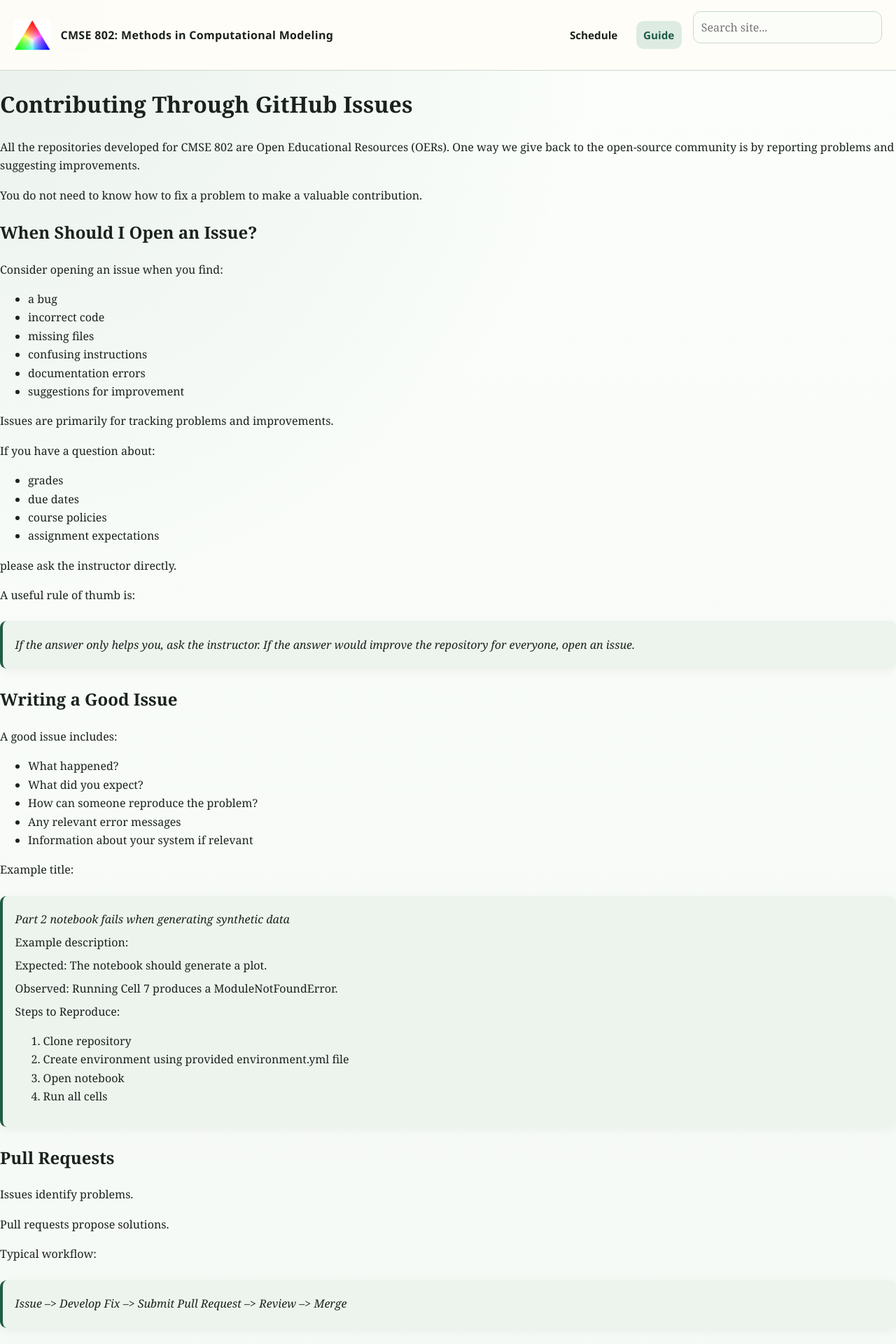
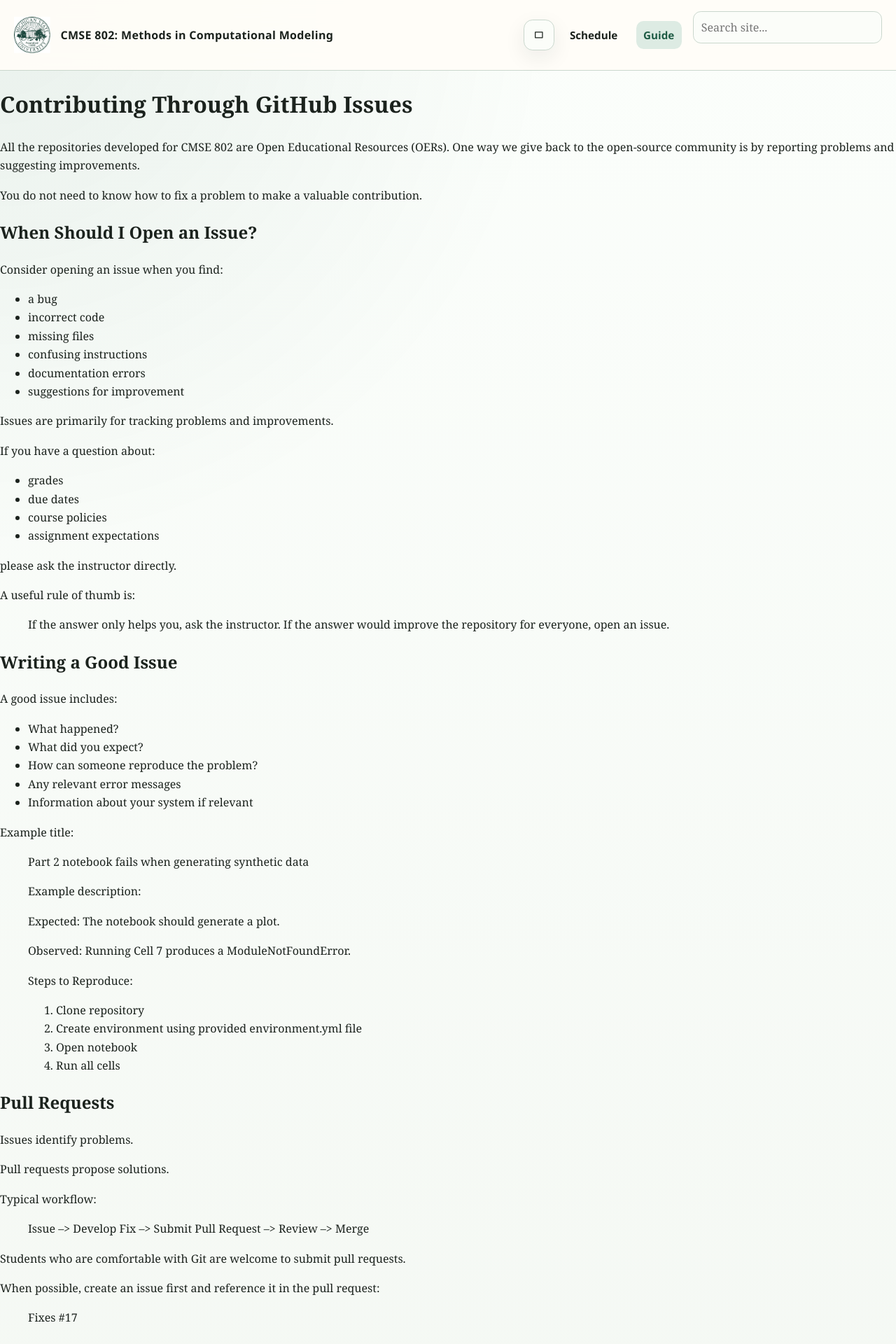
Before and after one commit to msu-cmse-courses/cmse802-FS26, a Jekyll site: the page built from Guide/05-Contributing.md, in a window 1280 px wide. Shown: the top 1920 px of the page at 70% size. Built offline with Jekyll 4.4.1, drawn with Linux system fonts in a browser that asks for light colours; our own code applies the rules of GitHub Pages for plain Markdown files; some of the changed text lies outside the part shown.

Commit message:
Adding 3-colum 1-colum toggle

```diff
--- a/_layouts/default.html
+++ b/_layouts/default.html
@@ -67,33 +67,6 @@
     img {
       max-width: 100%;
       height: auto;
-    }
-
-    blockquote {
-      margin: 1.5rem 0;
-      padding: 0.9rem 1.1rem;
-      background: var(--panel-alt);
-      border-left: 4px solid var(--accent);
-      border-radius: 0.6rem;
-      color: var(--text);
-      box-shadow: 0 4px 14px rgba(31, 35, 40, 0.05);
-    }
-
-    blockquote p {
-      margin: 0.4rem 0;
-    }
-
-    blockquote p:first-child {
-      font-style: italic;
-    }
-
-    blockquote cite,
-    blockquote footer {
-      display: block;
-      margin-top: 0.55rem;
-      color: var(--muted);
-      font-size: 0.92rem;
-      font-style: normal;
     }
 
     .sr-only {
@@ -169,6 +142,23 @@
       gap: 0.75rem;
     }
 
+    .view-toggle {
+      display: inline-flex;
+      align-items: center;
+      justify-content: center;
+      width: 2.75rem;
+      height: 2.75rem;
+      border: 1px solid var(--border);
+      border-radius: 0.8rem;
+      background: var(--panel-bg);
+      color: var(--text);
+      font-size: 1.1rem;
+      cursor: pointer;
+      box-shadow: var(--shadow);
+      padding: 0;
+      line-height: 0;
+    }
+
     .menu-toggle {
       display: none;
       align-items: center;
@@ -182,6 +172,16 @@
       font-size: 1.1rem;
       cursor: pointer;
       box-shadow: var(--shadow);
+      padding: 0;
+      line-height: 0;
+    }
+
+    .menu-toggle svg,
+    .view-toggle svg {
+      display: block;
+      width: 1.1rem;
+      height: 1.1rem;
+      stroke: currentColor;
     }
 
     .nav-links {
@@ -282,6 +282,23 @@
       margin: 0 auto;
       padding: 1.5rem;
       align-items: start;
+    }
+
+    body.wide-view .layout {
+      grid-template-columns: 1fr;
+    }
+
+    body.wide-view .left,
+    body.wide-view .right {
+      display: none;
+    }
+
+    body.wide-view .menu-toggle {
+      display: none !important;
+    }
+
+    body.wide-view main {
+      grid-column: 1 / -1;
     }
 
     .left,
@@ -511,6 +528,10 @@
     }
 
     @media (max-width: 900px) {
+      .view-toggle {
+        display: none !important;
+      }
+
       .top-nav {
         flex-wrap: wrap;
         align-items: flex-start;
@@ -582,13 +603,24 @@
   <header class="top-nav">
     <div class="nav-left">
       <a href="{{ '/' | relative_url }}" aria-label="Go to the schedule home page">
-        <img src="{{ '/assets/img/logo.png' | relative_url }}" alt="Michigan State University logo">
+        <img src="{{ '/assets/img/MSU.png' | relative_url }}" alt="Michigan State University logo">
       </a>
       <div class="site-title">{{ site.title | default: "Course Website" }}</div>
     </div>
 
     <div class="nav-right">
-      <button class="menu-toggle" type="button" aria-controls="nav-links" aria-expanded="false" onclick="toggleMenu(this)">☰</button>
+      <button class="view-toggle" type="button" aria-label="Toggle wide view" aria-pressed="false" title="Wide view" onclick="toggleWideView(this)">
+        <svg viewBox="0 0 24 24" aria-hidden="true" fill="none" stroke="currentColor" stroke-width="1.7" stroke-linecap="round" stroke-linejoin="round">
+          <rect x="3.5" y="4.5" width="4.5" height="15" rx="1"></rect>
+          <rect x="9.25" y="4.5" width="5.5" height="15" rx="1"></rect>
+          <rect x="16" y="4.5" width="4.5" height="15" rx="1"></rect>
+        </svg>
+      </button>
+      <button class="menu-toggle" type="button" aria-controls="nav-links" aria-expanded="false" onclick="toggleMenu(this)" aria-label="Open navigation" title="Open navigation">
+        <svg viewBox="0 0 24 24" aria-hidden="true" fill="none" stroke-width="1.8" stroke-linecap="round">
+          <path d="M4 7h16M4 12h16M4 17h16"></path>
+        </svg>
+      </button>
 
       <nav id="nav-links" class="nav-links" aria-label="Primary">
         <a href="{{ '/' | relative_url }}" {% if page.layout == "schedule" %}class="active" aria-current="page"{% endif %}>Schedule</a>
@@ -618,7 +650,8 @@
   {{ content }}
 
   <footer class="site-footer">
-    <div class="footer-content">ß
+    <div class="footer-content">
+      <p>This course website is a reusable template for schedule-first course delivery.</p>
       <p class="footer-license"><a rel="license" href="http://creativecommons.org/licenses/by-nc/4.0/"><img alt="Creative Commons License" style="border-width:0" src="https://i.creativecommons.org/l/by-nc/4.0/88x31.png"></a><br>This work is licensed under a <a rel="license" href="http://creativecommons.org/licenses/by-nc/4.0/">Creative Commons Attribution-NonCommercial 4.0 International License</a>.</p>
       {% if site.github and site.github.repository_url %}
       <p>Suggestions and improvements are welcome via the <a href="{{ site.github.repository_url }}">GitHub repository</a>.</p>
@@ -783,6 +816,55 @@
       const expanded = nav.classList.toggle("open");
       button.setAttribute("aria-expanded", expanded ? "true" : "false");
     }
+
+    const threeColumnIcon = `
+      <svg viewBox="0 0 24 24" aria-hidden="true" fill="none" stroke="currentColor" stroke-width="1.7" stroke-linecap="round" stroke-linejoin="round">
+        <rect x="3.5" y="4.5" width="4.5" height="15" rx="1"></rect>
+        <rect x="9.25" y="4.5" width="5.5" height="15" rx="1"></rect>
+        <rect x="16" y="4.5" width="4.5" height="15" rx="1"></rect>
+      </svg>
+    `;
+
+    const wideIcon = `
+      <svg viewBox="0 0 24 24" aria-hidden="true" fill="none" stroke="currentColor" stroke-width="1.7" stroke-linecap="round" stroke-linejoin="round">
+        <path d="M5 6.5h14v11H5z"></path>
+      </svg>
+    `;
+
+    function setWideView(button, enabled) {
+      const isWide = document.body.classList.toggle("wide-view", enabled);
+      button.setAttribute("aria-pressed", String(isWide));
+      button.innerHTML = isWide ? threeColumnIcon : wideIcon;
+      const label = isWide ? "Switch to single column view" : "Switch to single column view";
+      button.setAttribute("title", label);
+      button.setAttribute("aria-label", label);
+      try {
+        localStorage.setItem("courseWideView", String(isWide));
+      } catch (error) {
+        // Ignore storage issues in restricted environments.
+      }
+    }
+
+    function toggleWideView(button) {
+      const enabled = button.getAttribute("aria-pressed") !== "true";
+      setWideView(button, enabled);
+    }
+
+    document.addEventListener("DOMContentLoaded", function () {
+      const wideToggle = document.querySelector(".view-toggle");
+      if (!wideToggle) {
+        return;
+      }
+
+      let enabled = false;
+      try {
+        enabled = localStorage.getItem("courseWideView") === "true";
+      } catch (error) {
+        enabled = false;
+      }
+
+      setWideView(wideToggle, enabled);
+    });
   </script>
 </body>
 </html>
```
